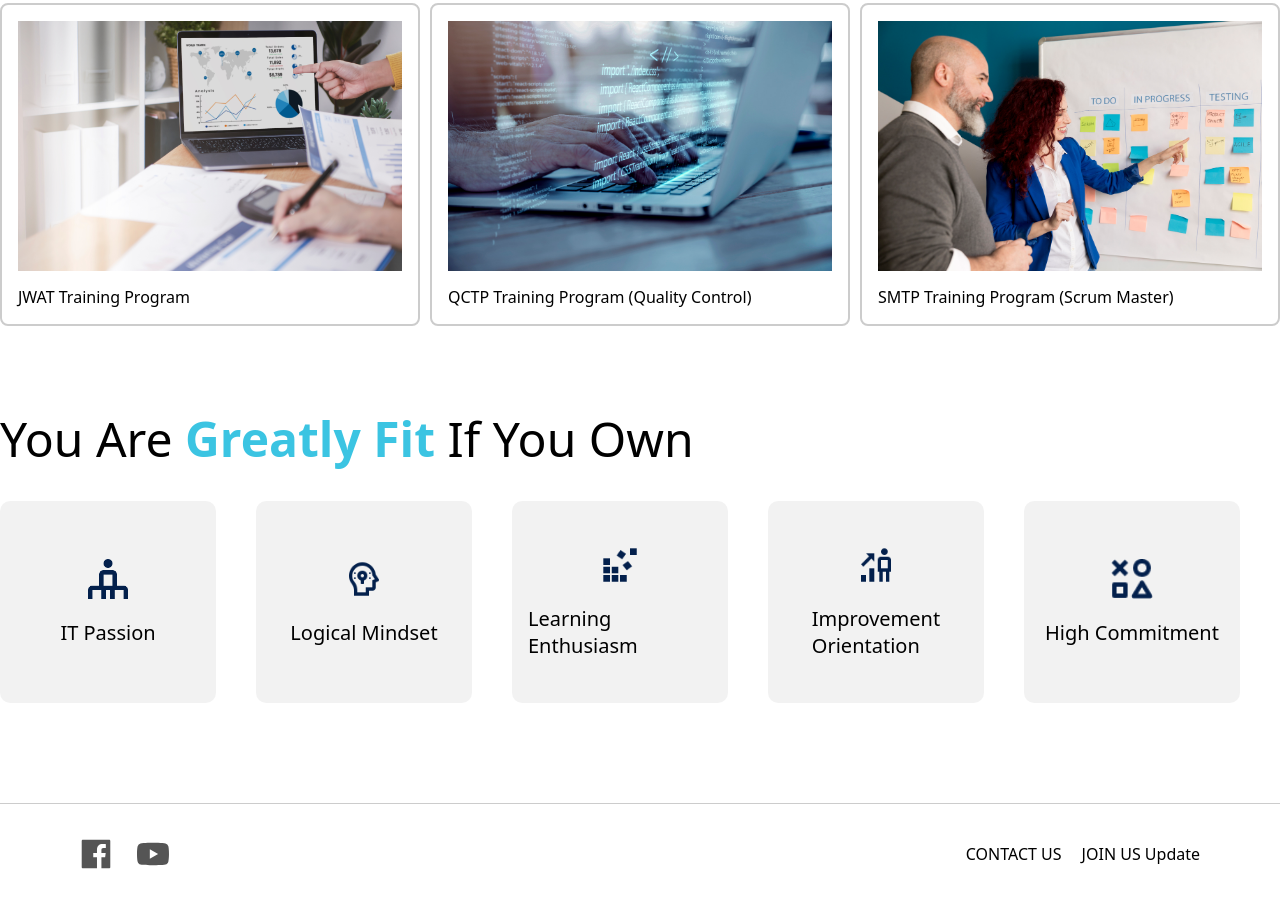
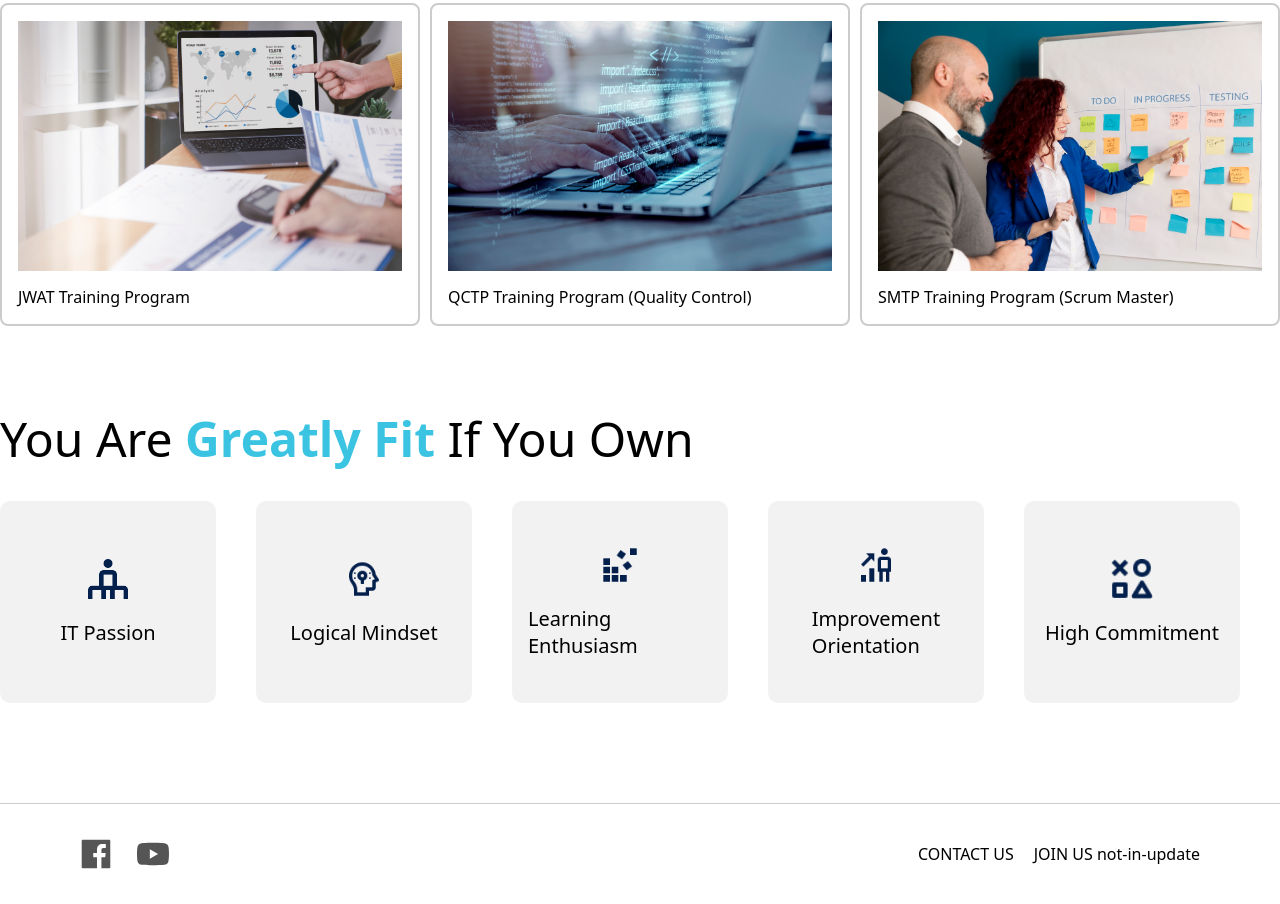
Before and after one commit to toantran1101/fresher-page, a plain HTML site: page index.html in a window 1280 px wide. Shown: the part 1770-2674 px from the top of the page. Drawn offline with nearby package versions, Linux system fonts and the light colour scheme.

Commit message:
update text update

```diff
--- a/index.html
+++ b/index.html
@@ -404,7 +404,7 @@
         <a
           href="https://www.cyberlogitec.com.vn/careers/experienced-hire"
           target="_blank"
-          >JOIN US Update</a
+          >JOIN US not-in-update</a
         >
       </div>
     </div>
```
